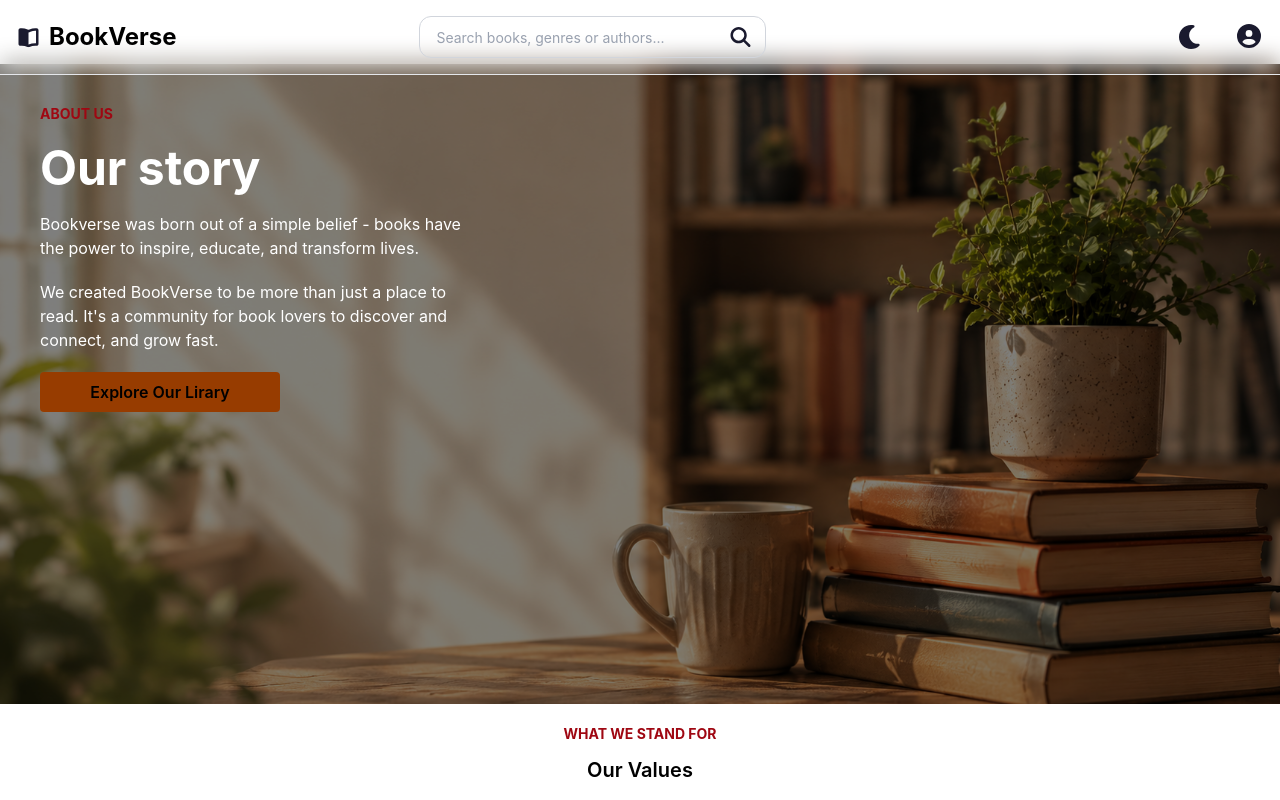
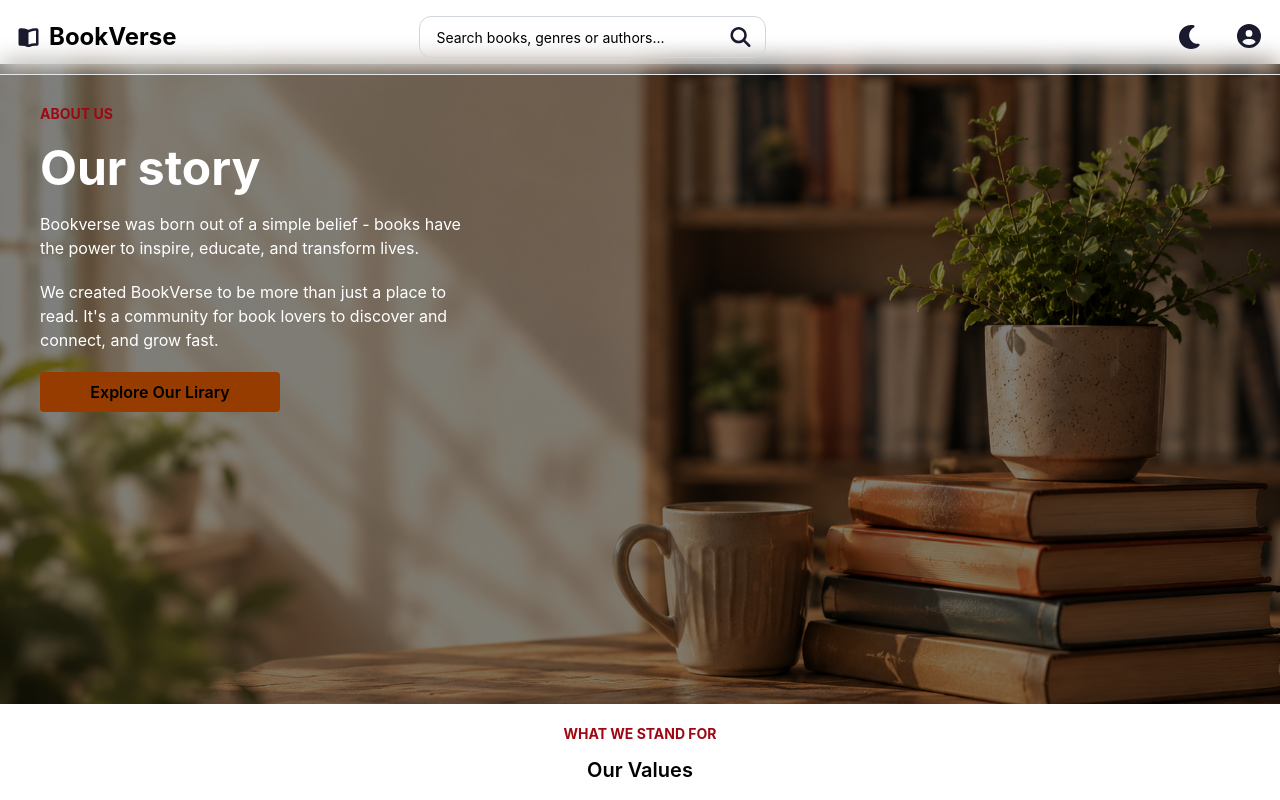
Before and after one commit to DanielApple05/Book-verse, a React (Vite) app in the folder book-verse-frontend/: page /about in a window 1280 px wide. Shown: the top 800 px of the page. Built offline with nearby package versions, Linux system fonts and the light colour scheme; no server answers.

Commit message:
feat: update input styling in Search component for better dark mode support

```diff
--- a/book-verse-frontend/src/assets/components/search.jsx
+++ b/book-verse-frontend/src/assets/components/search.jsx
@@ -21,7 +21,7 @@ const Search = () => {
             type="text"
             value={query}
             onChange={(e) => setQuery(e.target.value)}
-            className='outline-none w-full ml-2 placeholder:text-sm p-1 text-base placeholder:text-gray-400'
+            className='outline-none w-full ml-2 placeholder:text-sm p-1 text-base dark:placeholder:text-gray-400 placeholder:text-black '
             placeholder='Search books, genres or authors...' />
           <FontAwesomeIcon icon={faMagnifyingGlass} onClick={handleSubmit} className=' cursor-pointer dark:text-gray-400 text-[#1A1A2E] text-xl absolute right-3' />
         </form>
```
